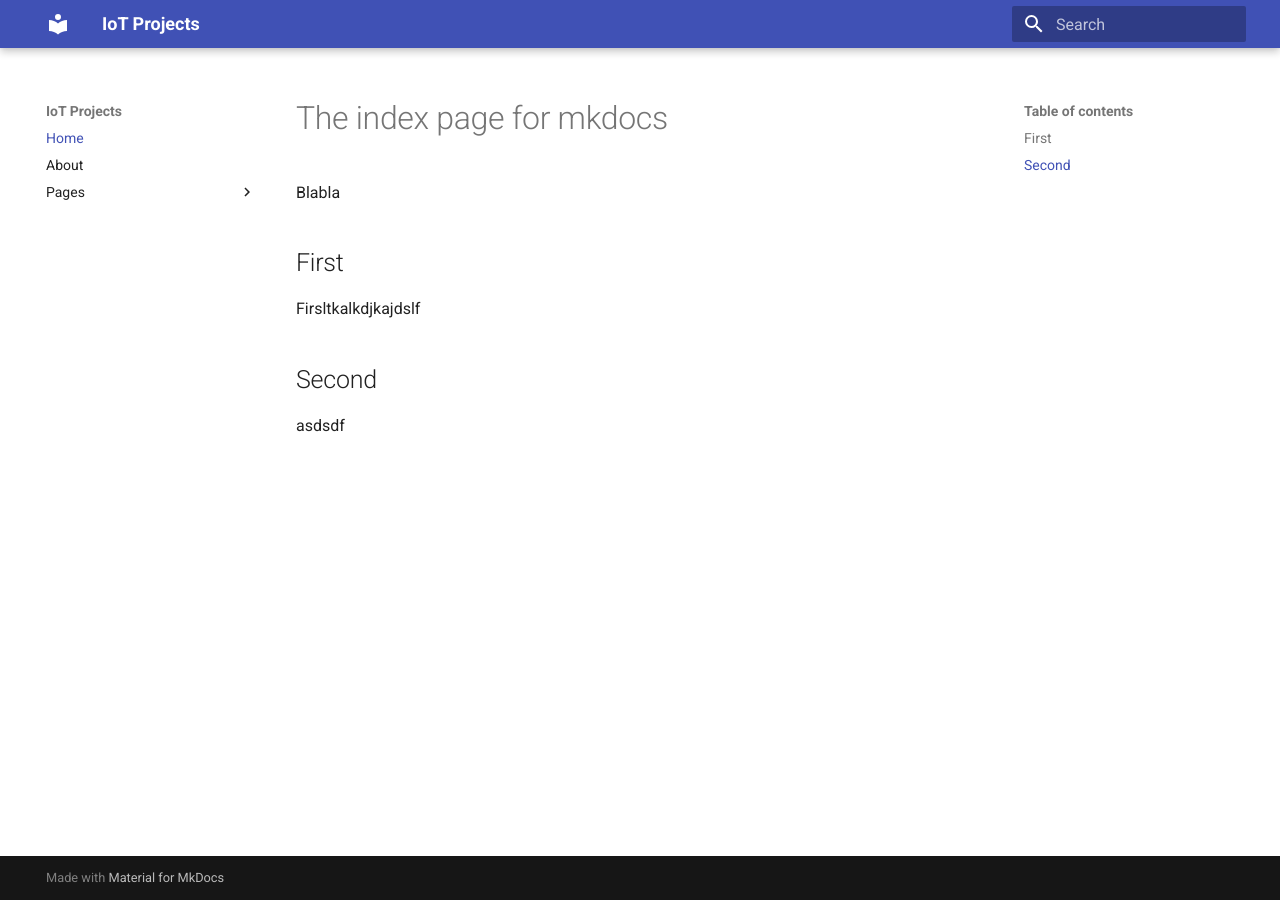
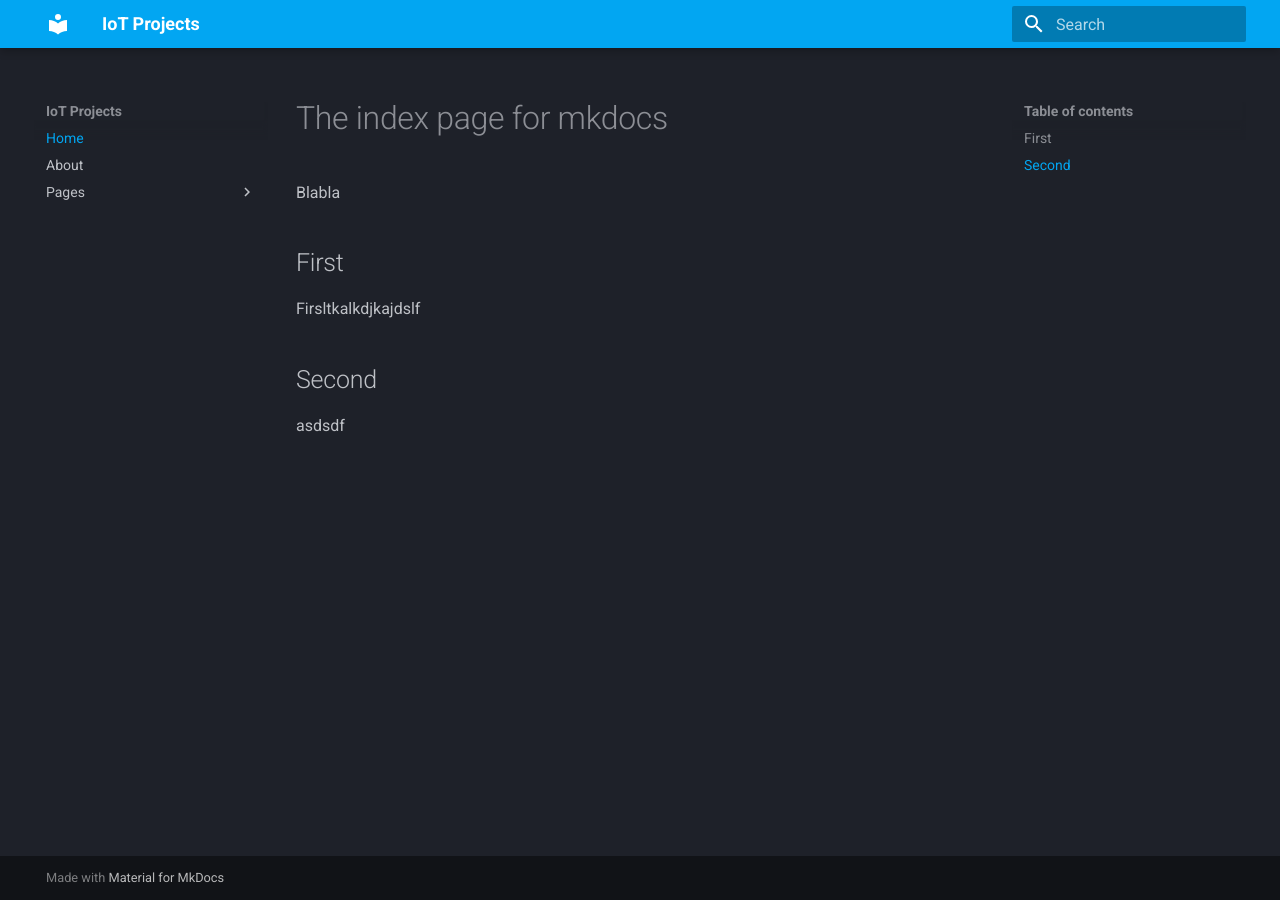
Before and after one commit to msuender/projects, an MkDocs documentation site: the page built from docs/index.md, in a window 1280 px wide. Built offline with MkDocs 1.6.1 and Material for MkDocs 9.7.7, drawn with Linux system fonts in a browser that asks for light colours.

Commit message:
some yml setup

```diff
--- a/mkdocs.yml
+++ b/mkdocs.yml
@@ -15,6 +15,10 @@ nav:
 # Configuration
 theme:
   name: material
+  palette:
+    scheme: slate
+    primary: light blue
+    accent: light blue
 
 # Extensions
 markdown_extensions:
```
